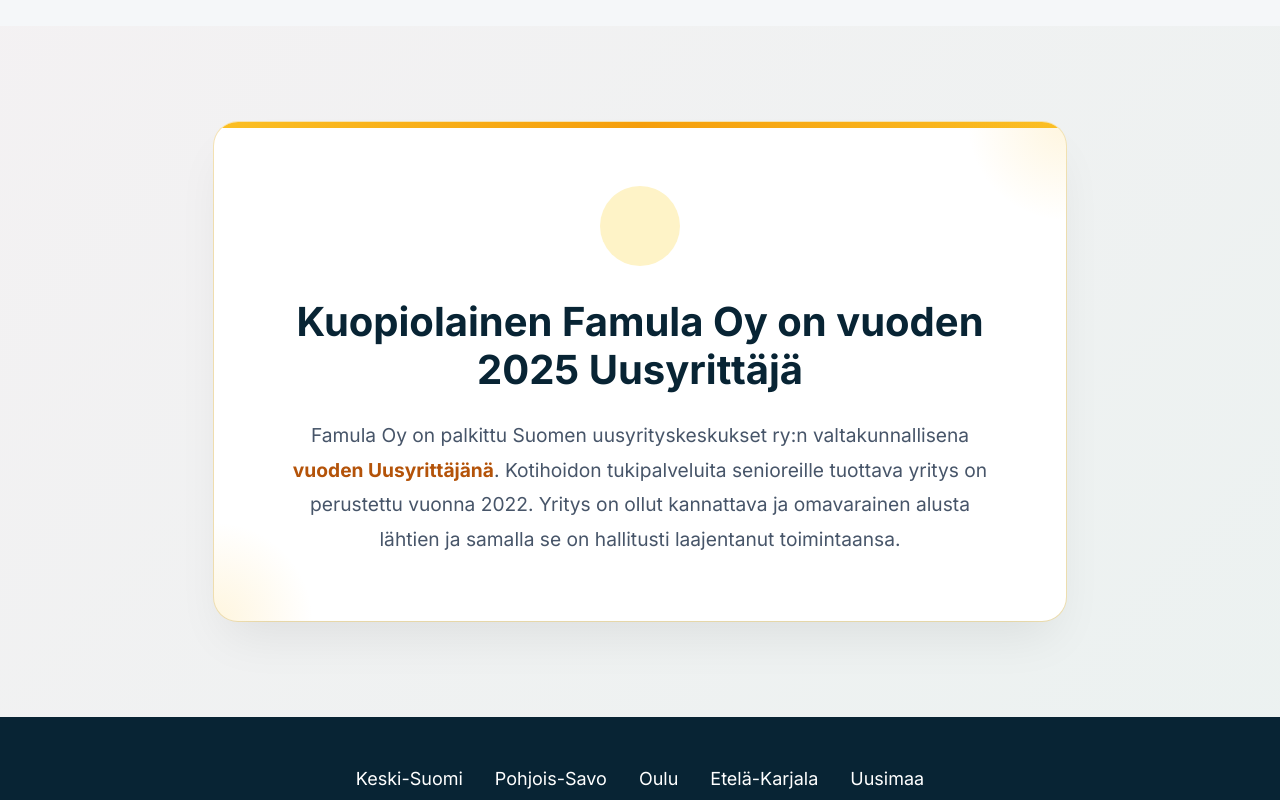
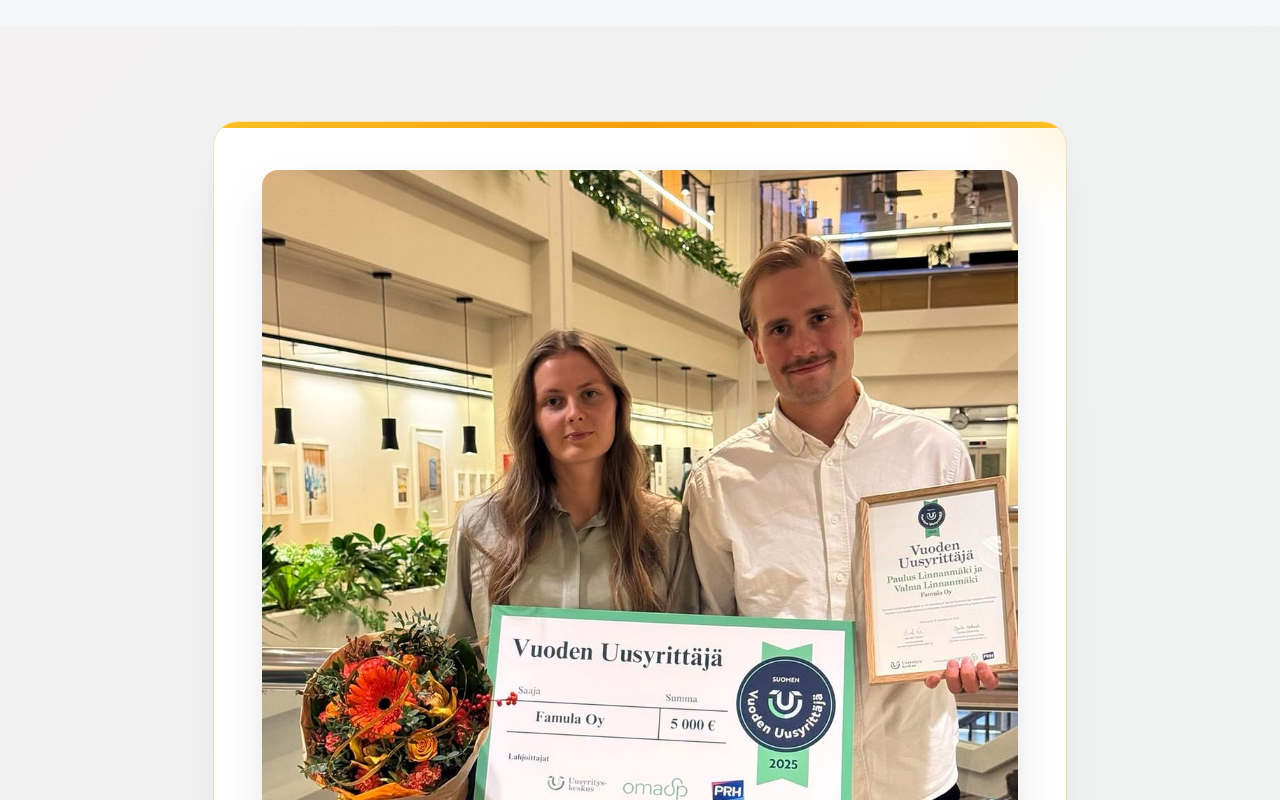
Before and after one commit to Famula-coder/Famula.fi, a React (Vite) app: page /tarinamme in a window 1280 px wide. Shown: the part 1840-2640 px from the top of the page. Built offline with nearby package versions, Linux system fonts and the light colour scheme.

Commit message:
Palauta Valman kuva tarinaan ja siirrä uusyrittäjä-kuva voittokorttiin

```diff
--- a/src/pages/Story.tsx
+++ b/src/pages/Story.tsx
@@ -112,8 +112,8 @@
 
                 <img
                   className="valma-img"
-                  src={`${import.meta.env.BASE_URL}uusyrittaja.jpg`}
-                  alt="Famulan perustajat palkittiin Vuoden Uusyrittäjänä"
+                  src={`${import.meta.env.BASE_URL}valmajamummo.jpeg`}
+                  alt="Valma Linnanmäki muistelee alkutaivaltaan"
                   style={{
                     filter: 'drop-shadow(0 20px 50px rgba(0,0,0,0.13))',
                   }}
@@ -123,7 +123,7 @@
               {/* Nimilaatikko */}
               <div className="valma-badge">
                 <Heart size={15} color="var(--color-secondary)" fill="var(--color-secondary)" />
-                Vuoden Uusyrittäjä 2025
+                Valma Linnanmäki · Perustaja
               </div>
             </div>
 
@@ -137,12 +137,11 @@
 
           <div style={{
             background: 'white',
-            padding: '4rem 3rem',
+            padding: '3rem',
             borderRadius: '24px',
             boxShadow: '0 25px 50px -12px rgba(0, 0, 0, 0.08), 0 0 0 1px rgba(251, 191, 36, 0.3)',
             position: 'relative',
-            overflow: 'hidden',
-            textAlign: 'center'
+            overflow: 'hidden'
           }}>
             {/* Kultainen hehku */}
             <div style={{
@@ -160,23 +159,35 @@
               borderRadius: '50%'
             }} />
 
+            <div style={{ display: 'flex', flexWrap: 'wrap', gap: '3rem', alignItems: 'center' }}>
+              <div style={{ flex: '1 1 350px', position: 'relative', zIndex: 2 }}>
+                <img
+                  src={`${import.meta.env.BASE_URL}uusyrittaja.jpg`}
+                  alt="Vuoden Uusyrittäjä 2025"
+                  style={{ width: '100%', borderRadius: '16px', boxShadow: '0 20px 40px rgba(0,0,0,0.1)' }}
+                />
+              </div>
+
+              <div style={{ flex: '1 1 400px', position: 'relative', zIndex: 2, textAlign: 'left' }}>
                 <div style={{
                   display: 'inline-flex', alignItems: 'center', justifyContent: 'center',
-              width: '80px', height: '80px', borderRadius: '50%',
-              background: '#fef3c7', color: '#d97706', marginBottom: '2rem'
+                  width: '60px', height: '60px', borderRadius: '50%',
+                  background: '#fef3c7', color: '#d97706', marginBottom: '1.5rem'
                 }}>
-              <svg xmlns="http://www.w3.org/2000/svg" width="40" height="40" viewBox="0 24 24 24" fill="none" stroke="currentColor" strokeWidth="2" strokeLinecap="round" strokeLinejoin="round"><circle cx="12" cy="8" r="6"/><path d="M15.477 12.89 17 22l-5-3-5 3 1.523-9.11"/></svg>
+                  <svg xmlns="http://www.w3.org/2000/svg" width="30" height="30" viewBox="0 24 24 24" fill="none" stroke="currentColor" strokeWidth="2" strokeLinecap="round" strokeLinejoin="round"><circle cx="12" cy="8" r="6"/><path d="M15.477 12.89 17 22l-5-3-5 3 1.523-9.11"/></svg>
                 </div>
 
                 <h2 style={{ color: 'var(--color-primary)', marginBottom: '1.5rem', fontSize: '2.5rem', lineHeight: '1.2' }}>
                   Kuopiolainen Famula Oy on vuoden 2025 Uusyrittäjä
                 </h2>
 
-            <p style={{ fontSize: '1.2rem', color: '#475569', lineHeight: '1.8', maxWidth: '700px', margin: '0 auto' }}>
+                <p style={{ fontSize: '1.15rem', color: '#475569', lineHeight: '1.8' }}>
                   Famula Oy on palkittu Suomen uusyrityskeskukset ry:n valtakunnallisena <strong style={{ color: '#b45309' }}>vuoden Uusyrittäjänä</strong>.
                   Kotihoidon tukipalveluita senioreille tuottava yritys on perustettu vuonna 2022. Yritys on ollut
                   kannattava ja omavarainen alusta lähtien ja samalla se on hallitusti laajentanut toimintaansa.
                 </p>
+              </div>
+            </div>
           </div>
 
         </div>
```
Lines whose indentation alone changed are shown as unchanged.
